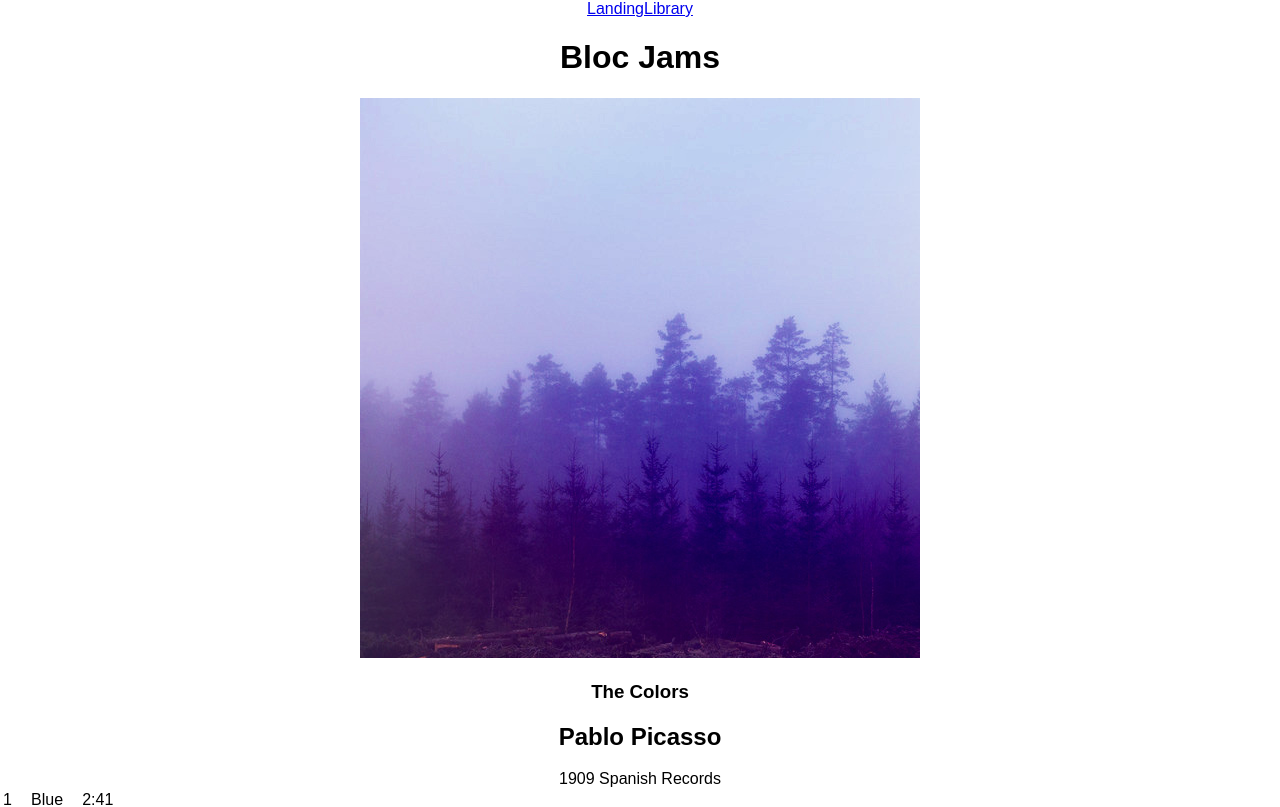
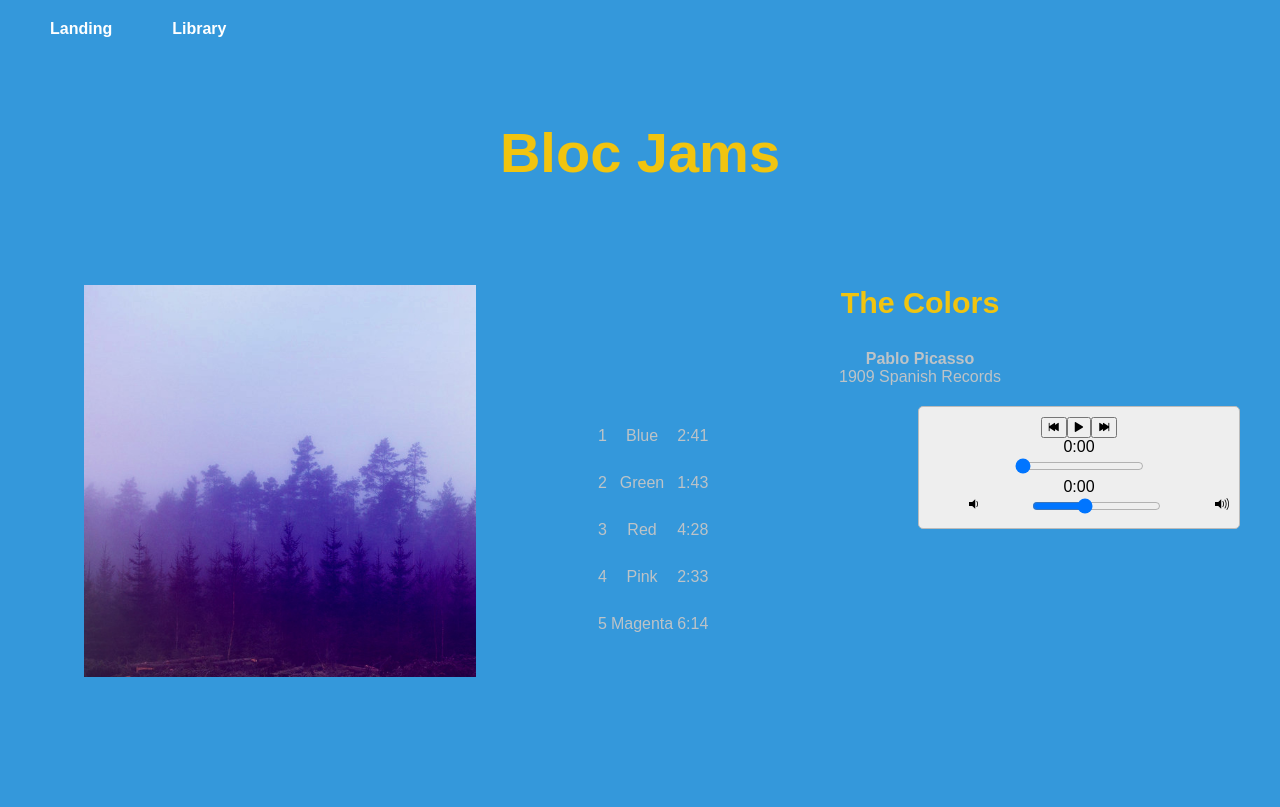
Before and after one commit to marialobillo/bloc-jams-react, a React (Create React App) app: page /album/the-colors in a window 1280 px wide. Shown: the top 807 px of the page. Built offline with nearby package versions, Linux system fonts and the light colour scheme.

Commit message:
assignment style

```diff
--- a/src/App.css
+++ b/src/App.css
@@ -26,3 +26,155 @@
   from { transform: rotate(0deg); }
   to { transform: rotate(360deg); }
 }
+
+body{
+  background-color: #3498db;
+}
+
+.top-menu{
+  padding: 20px;
+}
+
+.item-menu{
+  text-decoration: none;
+  color: #fff;
+  font-weight: bold;
+  padding: 0 30px;
+  float: left;
+  vertical-align: center;
+}
+
+.item-menu:hover{
+  color: #2c3e50;
+}
+
+.title{
+  width: 90%;
+  margin: 0 auto;
+  padding-top:80px;
+  font-size: 3.5rem;
+  color: #f1c40f;
+}
+
+/* Landing Page */
+.landing{
+  width: 55%;
+  margin: 0 auto;
+  padding: 10px;
+}
+
+.hero-title{
+  font-size:2rem;
+  color: #f1c40f;
+}
+
+.point-title{
+  font-style: italic;
+}
+
+.selling-points{
+  background-color: #fff;
+  border-radius: 40px;
+  padding:30px;
+  color:#2c3e50;
+
+}
+
+/* Library Page */
+
+.library{
+  margin-top: 50px;
+}
+
+.library-album{
+  margin-top: 40px;
+  display: inline-block;
+  margin: 5px;
+  padding: 12px;
+  border: 1px solid #aaa;
+  background-color: #eee;
+  border-radius: 5px;
+  text-decoration: none;
+}
+
+.library-image{
+  width: 300px;
+  height: 300px;
+}
+
+.library-title{
+  display:block;
+  width:100%;
+  margin: 10px;
+  font-size: 1.5em;
+}
+
+/* Album Page */
+
+.album{
+  margin-top:100px;
+}
+
+.album-cover{
+  float:left;
+  display:inline;
+  position:relative;
+}
+
+#album-cover-art{
+  width:70%;
+}
+
+.album-details{
+
+}
+
+#album-title{
+  color: #f1c40f;
+  font-size: 1.9em;
+}
+
+.artist, #release-info{
+  font-size: 1em;
+  color: #bdc3c7;
+  margin:0;
+}
+
+#song-list{
+  margin-top:10px;
+  padding:15px 35px;
+  border-radius: 5px;
+  color: #bdc3c7;
+  float: left;
+  display:inline;
+  width: 180px;
+}
+
+tr.song{
+  height: 45px;
+}
+
+#song-number-colum{
+  width: 30px;
+}
+
+/* PlayerBar */
+
+.player-bar{
+  width: 300px;
+  margin: 20px 40px 20px 12px;
+  float:right;
+  border-radius: 5px;
+  border: 1px solid #bbb;
+  padding: 10px;
+  background-color: #eee;
+}
+
+.ion-volume-low{
+  float:left;
+  margin-left: 40px;
+}
+
+.ion-volume-high{
+  float: right;
+}
--- a/src/App.js
+++ b/src/App.js
@@ -10,11 +10,11 @@ class App extends Component {
     return (
       <div className="App">
         <header>
-          <nav>
-            <Link to='/'>Landing</Link>
-            <Link to='/library'>Library</Link>
+          <nav className="top-menu">
+            <Link to='/' className="item-menu">Landing</Link>
+            <Link to='/library' className="item-menu">Library</Link>
           </nav>
-          <h1>Bloc Jams</h1>
+          <h1 className="title">Bloc Jams</h1>
         </header>
         <main>
           <Route exact path="/" component={Landing} />
--- a/src/components/Album.js
+++ b/src/components/Album.js
@@ -120,7 +120,9 @@ class Album extends Component{
     return(
       <section className="album">
         <section id="album-info">
-            <img id="album-cover-art" src={this.state.album.albumCover} alt={this.state.album.title}/>
+            <div className="album-cover">
+              <img id="album-cover-art" src={this.state.album.albumCover} alt={this.state.album.title}/>
+            </div>
             <div className="album-details">
             <h1 id="album-title">{this.state.album.title}</h1>
             <h2 className="artist">{this.state.album.artist}</h2>
@@ -129,9 +131,9 @@ class Album extends Component{
         </section>
         <table id="song-list">
           <colgroup>
-            <col id="song-number-column" />
-            <col id="song-title-column" />
-            <col id="song-duration-column" />
+            <col id="song-number-column" className="song-track"/>
+            <col id="song-title-column" className="song-track"/>
+            <col id="song-duration-column" className="song-tract"/>
           </colgroup>
           <tbody>
             {
--- a/src/components/Library.js
+++ b/src/components/Library.js
@@ -12,11 +12,11 @@ class Library extends Component {
       <section className="library">
       {
         this.state.albums.map( (album, index) =>
-          <Link to={`/album/${album.slug}`} key={index}>
-            <img src={album.albumCover} alt={album.title} />
-            <div>{album.title}</div>
-            <div>{album.artist}</div>
-            <div>{album.songs.length} songs</div>
+          <Link to={`/album/${album.slug}`} key={index} className="library-album">
+            <img src={album.albumCover} alt={album.title} className="library-image"/>
+            <div className="library-title">{album.title}</div>
+            <div className="library-artist">{album.artist}</div>
+            <div className="library-songs">{album.songs.length} songs</div>
           </Link>
         )
       }
--- a/src/components/PlayerBar.js
+++ b/src/components/PlayerBar.js
@@ -28,10 +28,10 @@ class PlayerBar extends Component {
 						step="0.01"
 						onChange={this.props.handleTimeChange}
 					/>
-					<div className="total-time">{this.props.duration}</div>
+					<div className="total-time">{this.props.formatTime(this.props.duration)}</div>
 				</section>
 				<section id="volume-control">
-					<div className="icon ion-volume-low">{this.props.currentVolume}</div>
+					<div className="icon ion-volume-low"></div>
 					<input
 						type="range"
 						className="seek-bar"
```
